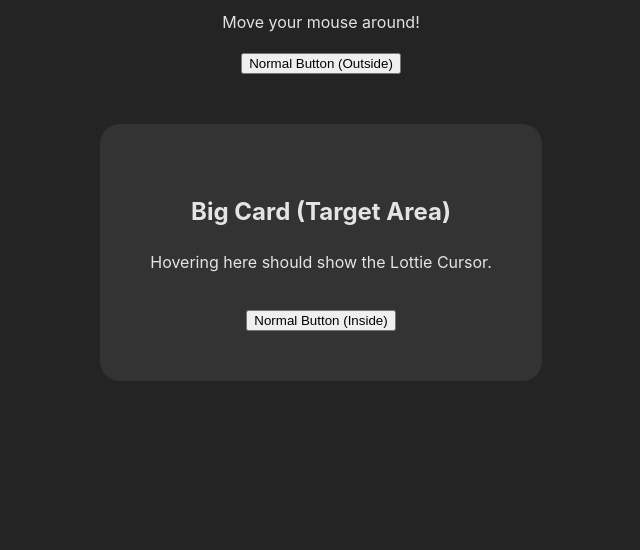
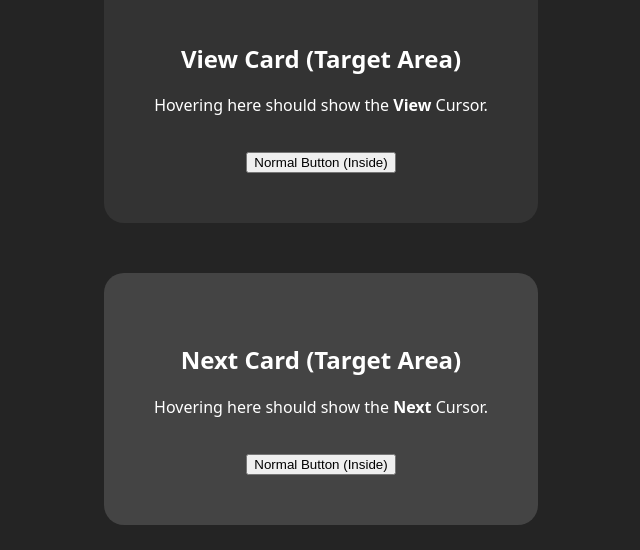
Before and after one commit to aftermoonest/agov-cursor, a website built with Vite: page index.html in a window 1280 px wide. Shown: the part 250-800 px from the top of the page, without its empty margins (319-959 px from the left). Built offline with nearby package versions, Linux system fonts and the light colour scheme.

Commit message:
feat: support multiple custom cursors (view and next) and simplify class names

```diff
--- a/index.html
+++ b/index.html
@@ -5,8 +5,21 @@
   <meta charset="UTF-8" />
   <link rel="icon" type="image/svg+xml" href="/vite.svg" />
   <meta name="viewport" content="width=device-width, initial-scale=1.0" />
-  <title>Video Cursor Test</title>
-  <link rel="stylesheet" href="./style.css">
+  <title>Cursor Hover Demo</title>
+  <style>
+    body {
+      margin: 0;
+      min-height: 100vh;
+      display: flex;
+      flex-direction: column;
+      align-items: center;
+      justify-content: center;
+      background-color: #242424;
+      color: white;
+      font-family: system-ui, sans-serif;
+      text-align: center;
+    }
+  </style>
 </head>
 
 <body>
@@ -14,20 +27,20 @@
     <h1>Animated WebP Cursor</h1>
     <p>Move your mouse around!</p>
 
-    <!-- This button is OUTSIDE the target, so it should be DEFAULT cursor -->
     <button>Normal Button (Outside)</button>
 
-    <div style="margin-top: 50px; padding: 50px; background: #333; border-radius: 20px;" class="lottie-cursor-target">
-      <h2>Big Card (Target Area)</h2>
-      <p>Hovering here should show the Lottie Cursor.</p>
+    <div style="margin-top: 50px; padding: 50px; background: #333; border-radius: 20px;" class="cursor-view">
+      <h2>View Card (Target Area)</h2>
+      <p>Hovering here should show the <strong>View</strong> Cursor.</p>
+      <button style="margin-top: 20px;">Normal Button (Inside)</button>
+    </div>
 
-      <!-- This button is INSIDE the target, but should show DEFAULT cursor (Exclusion) -->
+    <div style="margin-top: 50px; padding: 50px; background: #444; border-radius: 20px;" class="cursor-next">
+      <h2>Next Card (Target Area)</h2>
+      <p>Hovering here should show the <strong>Next</strong> Cursor.</p>
       <button style="margin-top: 20px;">Normal Button (Inside)</button>
     </div>
   </div>
-
-  <!-- The Custom Cursor Container -->
-
 
   <script type="module" src="/main.js"></script>
 </body>
--- a/main.js
+++ b/main.js
@@ -1,4 +1,5 @@
-import cursorUrl from './cursor-hover.webp';
+import viewUrl from './cursor-view.webp';
+import nextUrl from './cursor-next.webp';
 
 (function initCursor() {
     // 1. Inject CSS
@@ -10,7 +11,7 @@ import cursorUrl from './cursor-hover.webp';
             cursor: none !important;
         }
 
-        #custom-cursor-container {
+        .custom-cursor-container {
             position: fixed;
             top: 0;
             left: 0;
@@ -19,128 +20,134 @@ import cursorUrl from './cursor-hover.webp';
             pointer-events: none;
             z-index: 9999;
             transform: translate(-50%, -50%);
-            display: flex;
+            display: none; /* Hidden by default */
             align-items: center;
             justify-content: center;
-            opacity: 0; /* Hidden by default */
+            opacity: 0;
             transition: opacity 0.2s ease;
             will-change: transform, opacity;
         }
 
-        /* Only show if active AND loaded */
-        #custom-cursor-container.is-visible.is-loaded {
+        /* Show when active and loaded */
+        .custom-cursor-container.is-visible.is-loaded {
+            display: flex;
             opacity: 1;
         }
 
-        #custom-cursor-container img {
+        .custom-cursor-container img {
             width: 100%;
             height: 100%;
             object-fit: contain;
             transform: scale(1);
             transition: transform 0.3s ease;
-            /* Performance hints */
             will-change: transform;
             backface-visibility: hidden;
         }
 
-        /* Scale up when visible/active */
-        #custom-cursor-container.is-visible img {
+        /* Scale up when visible */
+        .custom-cursor-container.is-visible img {
             transform: scale(1.5);
         }
     `;
     document.head.appendChild(style);
 
-    // 2. Create DOM Elements
-    const cursorContainer = document.createElement('div');
-    cursorContainer.id = 'custom-cursor-container';
+    // 2. Create DOM Elements for each cursor
+    const createCursor = (id, url) => {
+        const container = document.createElement('div');
+        container.id = `custom-cursor-${id}`;
+        container.className = 'custom-cursor-container';
 
-    const cursorImage = document.createElement('img');
-    cursorImage.src = cursorUrl;
-    cursorImage.alt = "Custom Cursor";
+        const img = document.createElement('img');
+        img.src = url;
+        img.alt = `Custom Cursor ${id}`;
+        img.onload = () => container.classList.add('is-loaded');
 
-    cursorContainer.appendChild(cursorImage);
-    document.body.appendChild(cursorContainer);
+        container.appendChild(img);
+        document.body.appendChild(container);
+        return container;
+    };
 
-    // 3. State & Logic
+    const cursors = {
+        view: {
+            el: createCursor('view', viewUrl),
+            class: 'cursor-view'
+        },
+        next: {
+            el: createCursor('next', nextUrl),
+            class: 'cursor-next'
+        }
+    };
+
+    // 3. State
     let mouseX = window.innerWidth / 2;
     let mouseY = window.innerHeight / 2;
     let cursorX = window.innerWidth / 2;
     let cursorY = window.innerHeight / 2;
     const LERP_FACTOR = 0.15;
-    let isHovering = false;
-    // let isLoaded = false; // logic handled by img.onload
-    let animationFrameId;
+    let activeCursorKey = null;
 
-    // 4. Loading Logic
-    cursorImage.onload = () => {
-        cursorContainer.classList.add('is-loaded');
-    };
-
-    // 5. Event Listeners
-
-    // Track mouse position
+    // 4. Event Listeners
     document.addEventListener('mousemove', (e) => {
         mouseX = e.clientX;
         mouseY = e.clientY;
     });
 
-    // Handle Hover Logic
+    const hideAllCursors = () => {
+        activeCursorKey = null;
+        document.body.classList.remove('cursor-active');
+        Object.values(cursors).forEach(c => c.el.classList.remove('is-visible'));
+    };
+
     const handleMouseOver = (e) => {
-        // 1. Check if we are hovering a "Big Card" target
-        const targetContainer = e.target.closest('.lottie-cursor-target');
+        // Find which target we are in
+        let targetKey = null;
+        let targetContainer = null;
 
-        // 2. Check if we are hovering a "Normal Button" (which should be EXCLUDED)
-        //    This includes links, buttons, inputs, etc.
-        const excludedElement = e.target.closest('a, button, input, select, textarea, [role="button"]');
+        for (const key in cursors) {
+            targetContainer = e.target.closest(`.${cursors[key].class}`);
+            if (targetContainer) {
+                targetKey = key;
+                break;
+            }
+        }
 
-        if (targetContainer) {
-            // We are inside a target.
-            // Logic: Exclude ONLY if we found an interactive element that is:
-            // 1. NOT the target container itself (e.g. if the card is a link, keep custom cursor)
-            // 2. INSIDE the target container (e.g. a button inside the card)
-
+        if (targetKey) {
+            const excludedElement = e.target.closest('a, button, input, select, textarea, [role="button"]');
             const isExcluded = excludedElement &&
                 excludedElement !== targetContainer &&
                 targetContainer.contains(excludedElement);
 
             if (isExcluded) {
-                // We are hovering a button INSIDE the card -> Hide custom cursor (Show Default)
-                isHovering = false;
-                document.body.classList.remove('cursor-active');
-                cursorContainer.classList.remove('is-visible');
+                hideAllCursors();
             } else {
-                // We are hovering the card itself (even if it's a link) or content -> Show Custom Cursor
-                isHovering = true;
-                document.body.classList.add('cursor-active');
-                cursorContainer.classList.add('is-visible');
+                // Show specific cursor
+                if (activeCursorKey !== targetKey) {
+                    hideAllCursors(); // Hide previous if any
+                    activeCursorKey = targetKey;
+                    document.body.classList.add('cursor-active');
+                    cursors[targetKey].el.classList.add('is-visible');
+                }
             }
         } else {
-            // We are not in a target at all
-            isHovering = false;
-            document.body.classList.remove('cursor-active');
-            cursorContainer.classList.remove('is-visible');
+            hideAllCursors();
         }
     };
 
-    // We can use a global mouseover listener to delegate
     document.addEventListener('mouseover', handleMouseOver);
     document.addEventListener('mouseout', (e) => {
-        // When leaving the window or generic mouseout, we might want to re-check
-        if (e.relatedTarget === null) {
-            isHovering = false;
-            document.body.classList.remove('cursor-active');
-            cursorContainer.classList.remove('is-visible');
-        }
+        if (e.relatedTarget === null) hideAllCursors();
     });
 
-    // 6. Animation Loop
+    // 5. Animation Loop
     function animate() {
         cursorX += (mouseX - cursorX) * LERP_FACTOR;
         cursorY += (mouseY - cursorY) * LERP_FACTOR;
 
-        cursorContainer.style.transform = `translate3d(${cursorX}px, ${cursorY}px, 0) translate(-50%, -50%)`;
+        if (activeCursorKey) {
+            cursors[activeCursorKey].el.style.transform = `translate3d(${cursorX}px, ${cursorY}px, 0) translate(-50%, -50%)`;
+        }
 
-        animationFrameId = requestAnimationFrame(animate);
+        requestAnimationFrame(animate);
     }
 
     animate();
--- a/style.css
+++ /dev/null
@@ -1,50 +0,0 @@
-:root {
-    font-family: Inter, system-ui, Avenir, Helvetica, Arial, sans-serif;
-    line-height: 1.5;
-    font-weight: 400;
-
-    color-scheme: light dark;
-    color: rgba(255, 255, 255, 0.87);
-    background-color: #242424;
-
-    font-synthesis: none;
-    text-rendering: optimizeLegibility;
-    -webkit-font-smoothing: antialiased;
-    -moz-osx-font-smoothing: grayscale;
-}
-
-body {
-    margin: 0;
-    min-height: 100vh;
-    display: flex;
-    place-items: center;
-    justify-content: center;
-    /* Default cursor IS visible now */
-    cursor: auto;
-}
-
-#app {
-    text-align: center;
-}
-
-.hover-target {
-    margin-top: 2rem;
-    padding: 1rem 2rem;
-    background: #646cff;
-    border-radius: 8px;
-    display: inline-block;
-    font-weight: bold;
-    transition: transform 0.2s;
-    /* We want this to trigger custom cursor, so we ensure it's interactive */
-    cursor: pointer;
-}
-
-.hover-target:hover {
-    transform: scale(1.1);
-    background: #535bf2;
-}
-
-/*
-   NOTE: Cursor styles are now injected by main.js
-   No cursor CSS is needed here.
-*/
--- a/vite.config.js
+++ b/vite.config.js
@@ -6,7 +6,7 @@ export default defineConfig({
         lib: {
             entry: resolve(__dirname, 'main.js'),
             name: 'Cursor',
-            fileName: 'cursor',
+            fileName: 'cursor-view',
             formats: ['iife'] // Immediately Invoked Function Expression for direct browser use
         },
         target: 'es2015', // Use modern syntax for smaller bundle
```
Also changed, not shown: 5 other files.
